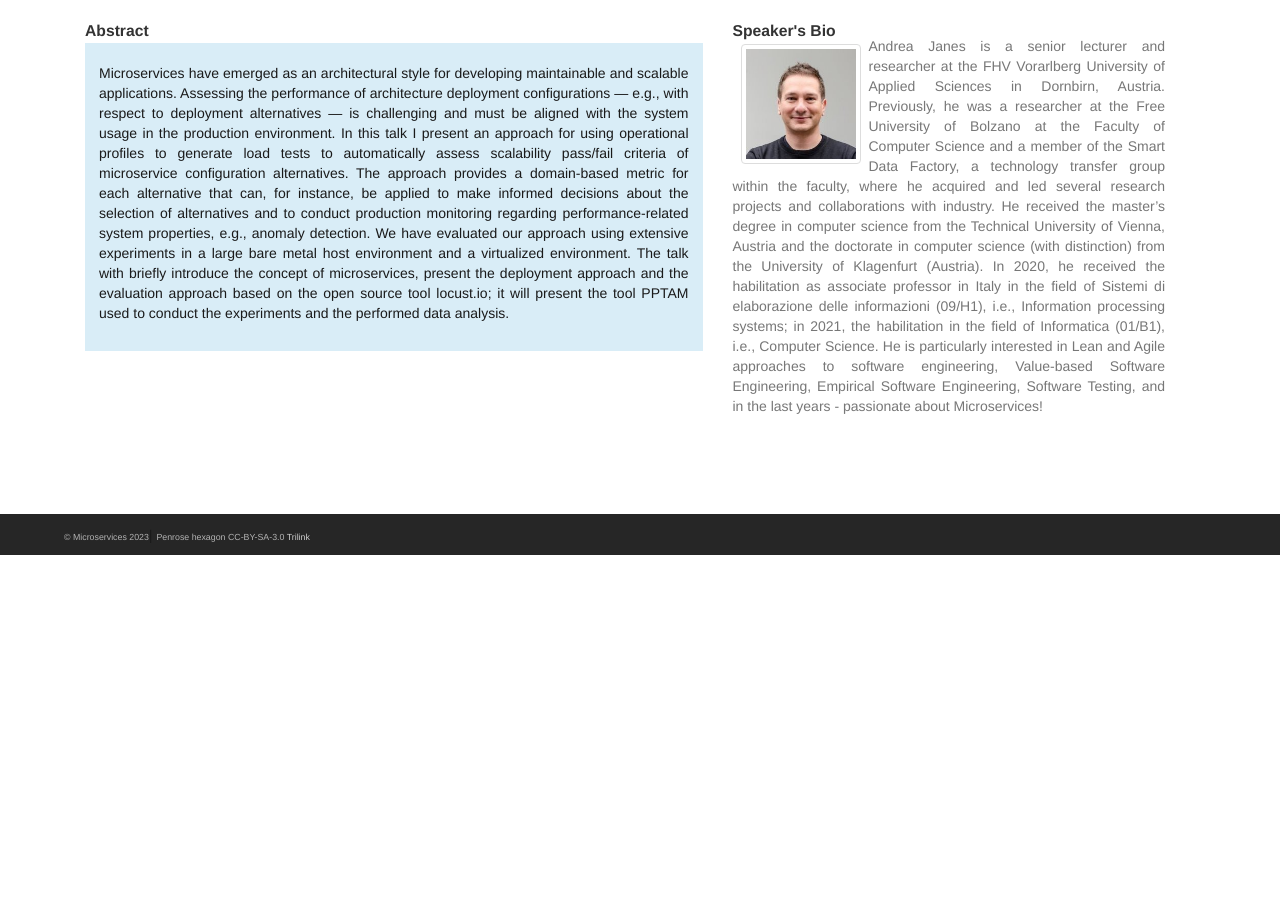
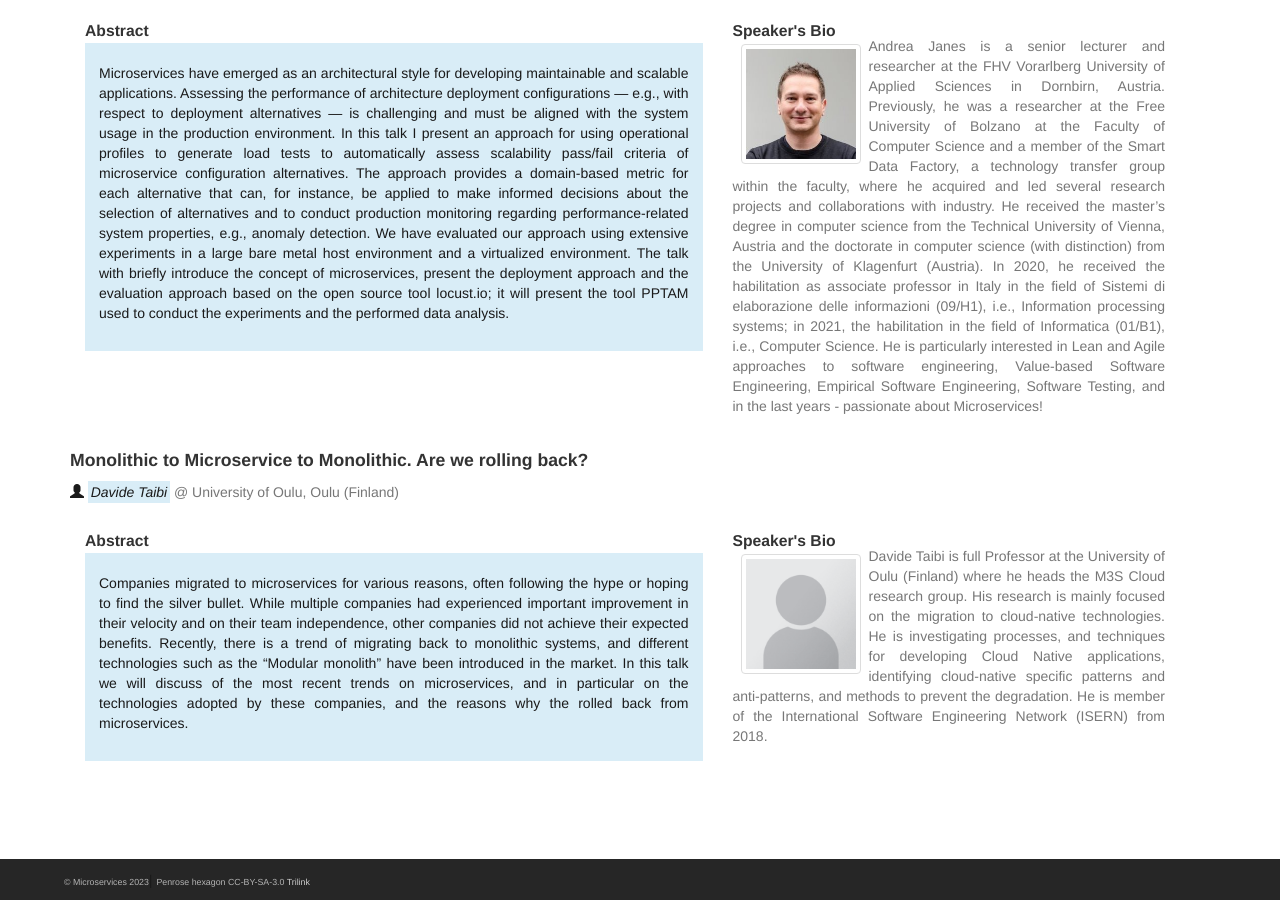
Before and after one commit to microservices-community/microservices-2023, a Jekyll site: the page built from keynotes.md, in a window 1280 px wide and 900 px high, scrolled down 622 px. Built offline with Jekyll 4.4.1, drawn with Linux system fonts in a browser that asks for light colours; before the commit the page ends 1177 px from its top, so only the background shows below that; part of the change alters nothing that is shown.

Commit message:
second keynote info

```diff
--- a/_data/keynotes.yml
+++ b/_data/keynotes.yml
@@ -8,89 +8,12 @@
      Andrea Janes is a senior lecturer and researcher at the FHV Vorarlberg University of Applied Sciences in Dornbirn, Austria. Previously, he was a researcher at the Free University of Bolzano at the Faculty of Computer Science and a member of the Smart Data Factory, a technology transfer group within the faculty, where he acquired and led several research projects and collaborations with industry. He received the master’s degree in computer science from the Technical University of Vienna, Austria and the doctorate in computer science (with distinction) from the University of Klagenfurt (Austria). In 2020, he received the habilitation as associate professor in Italy in the field of Sistemi di elaborazione delle informazioni (09/H1), i.e., Information processing systems; in 2021, the habilitation in the field of Informatica (01/B1), i.e., Computer Science. He is particularly interested in Lean and Agile approaches to software engineering, Value-based Software Engineering, Empirical Software Engineering, Software Testing, and in the last years - passionate about Microservices!
    linkedin: https://www.linkedin.com/in/ajanes/
 
-# - speaker: Fabio Casati
-#   picture: fabio-casati.jpeg
-#   affiliation: Servicenow, USA
-#   bio: |
-#     Fabio Casati is a Principal Machine Learning Architect and
-#     Engineer at Servicenow.<br>
-
-#     Fabio focuses on designing, architecting and deploying AI-powered
-#     workflows for enterprise customers. On the research side, he is
-#     working on AI applied to workflows and on quality in AI. Previously he
-#     was Professor at the University of Trento. In that role, he started
-#     research lines on crowdsourcing and hybrid human-machine computations,
-#     focusing on applications that have direct positive impact on society
-#     through tangible artefacts adopted by the community. Prior to that, he
-#     was technical lead for the research program on business process
-#     intelligence in Hewlett-Packard USA, where he contributed to several
-#     HP commercial products in the area of web services and business
-#     process management. He co-authored a best-selling book on Web services
-#     and is author of over 250 peer-reviewed papers.
-#   title: Crossing the Chasm Between AI Services and AI-powered Workflows
-#   abstract: |
-#     Companies are devoting significant effort -and budget- into powering
-#     their processes with AI. Despite the strong push by both AI customers
-#     (the enterprise) and providers of AI services and technology,
-#     the journey to AI is often not simple -or not as simple as expected at
-#     first- and the benefits are hard to assess. This is surprising to many,
-#     given the amazing success that AI seems to have on all sorts of domains,
-#     where super-human performance is reported in many tasks seemingly related
-#     to what AI is asked to do in the enterprise.
-#     In this talk I will present some of the reasons for the disconnect between
-#     the (perceived) quality of AI services on one side, and the transformational
-#     impact they can have on AI-powered enterprise processes on the other.
-#     I will focus specifically on two key problems that limit adoption of AI
-#     services today. The first is that the way we measure and communicate the quality
-#     of AI services is fundamentally wrong, and this leads to wrong process design
-#     decisions and to an improper use of AI in business processes.
-#     The second is that AI service and technology providers often focus on the benefits
-#     of AI services once in production, but underestimate the importance of simplifying
-#     the journey that process owners have to follow to get there.
-#     I will present concrete examples of both issues, and show (i) how we can rethink
-#     the notion of AI quality in enterprise processes and (ii) how AI can simplify
-#     its own journey to adoption, thereby helping AI services to cross the adoption chasm.
-
-# - speaker: Cesare Pautasso
-#   picture: cesare-pautasso.jpg
-#   affiliation: USI Lugano, Switzerland
-#   bio: |
-#     Cesare Pautasso is full professor at the Software Institute at USI
-#     Lugano, Switzerland.<br>
-
-#     His research group focuses on building experimental systems to explore
-#     the intersection of RESTful conversations, API analytics and liquid
-#     software architectures. He is the general chair for EuroPLoP 2022.
-#     He was the program co-chair for ICWE 2021, ICSOC 2013, ECOWS 2010 and
-#     Software Composition 2008 and the ICWE 2016, ECOWS 2011 general chair.
-#     He is the co-editor of the IEEE Software Insights department.
-#     His e-books on Email Anti-Patterns, Software Architecture, Business
-#     Process Management, and API visualization are available on LeanPub.
-#   title: The Microservice Hypothesis
-#   abstract: |
-#     Microservice architectures are based on the hypothesis that by keeping
-#     components small, this can foster their autonomy and independent evolution.
-#     Microservices reframed the modularity issue as a decomposition problem,
-#     where APIs are introduced to reconnect separately deployed components.
-#     In this talk we will explore a large collection of real-world APIs looking
-#     for patterns attempting to illustrate the relationship between size and
-#     coupling, both in space and time.
-
-# - speaker: Speaker Name
-#   picture: default.png
-#   title:  Keynote Title
-#   affiliation: Affiliation
-#   date: Month Day, Year, Session
-#   abstract: |
-#     Abstrat
-#   bio: |
-#     Bio
-# - speaker: Speaker Name
-#   picture: default.png
-#   title:  Keynote Title
-#   affiliation: Affiliation
-#   date: Month Day, Year, Session
-#   abstract: |
-#     Abstrat
-#   bio: |
-#     Bio
+ - speaker: Davide Taibi
+   picture: default.png
+   title: Monolithic to Microservice to Monolithic. Are we rolling back?
+   affiliation: University of Oulu, Oulu (Finland)
+   abstract: |
+     Companies migrated to microservices for various reasons, often following the hype or hoping to find the silver bullet. While multiple companies had experienced important improvement in their velocity and on their team independence, other companies did not achieve their expected benefits. Recently, there is a trend of migrating back to monolithic systems, and different technologies such as the “Modular monolith” have been introduced in the market. In this talk we will discuss of the most recent trends on microservices, and in particular on the technologies adopted by these companies, and the   reasons why the rolled back from microservices.
+   bio: |
+     Davide Taibi is full Professor at the University of Oulu (Finland) where he heads the M3S Cloud research group. His research is mainly focused on the migration to cloud-native technologies. He is investigating processes, and techniques for developing Cloud Native applications, identifying cloud-native specific patterns and anti-patterns, and methods to prevent the degradation. He is member of the International Software Engineering Network (ISERN) from 2018.
+   linkedin: http://linkedin.com/in/davidetaibi/
```
